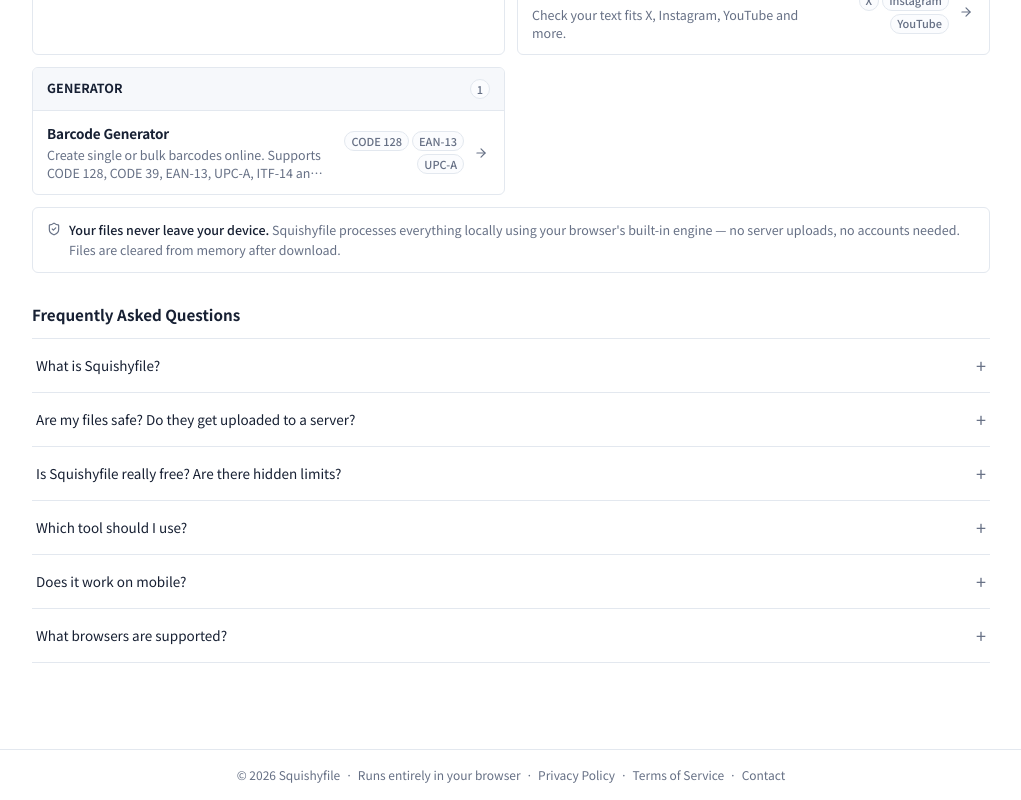
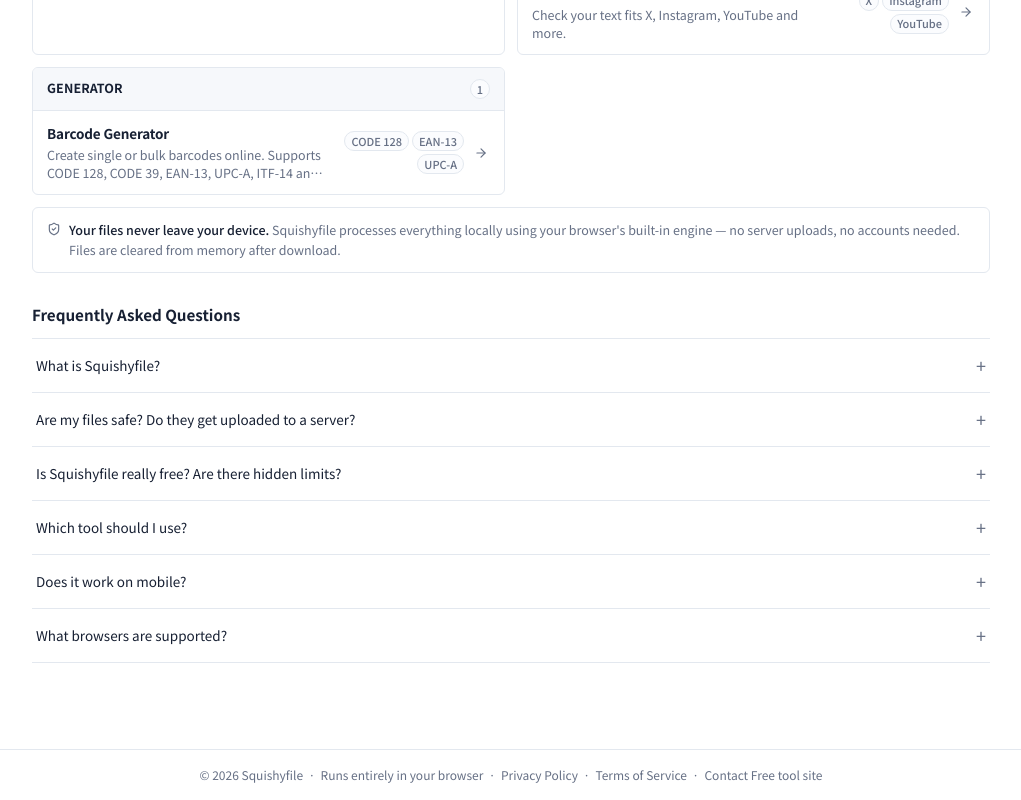
Before and after one commit to linhhv-1996/squishyfile, a SvelteKit app: page / in a window 1280 px wide. Shown: the part 1148-1948 px from the top of the page, without its empty margins (129-1150 px from the left). Built offline with nearby package versions, Linux system fonts and the light colour scheme.

Commit message:
Update +layout.svelte

```diff
--- a/src/routes/[[lang=lang]]/+layout.svelte
+++ b/src/routes/[[lang=lang]]/+layout.svelte
@@ -467,6 +467,7 @@
 			<a href={privacyHref}>{t('footer.privacy') || 'Privacy Policy'}</a> &nbsp;·&nbsp;
 			<a href={termsHref}>{t('footer.terms') || 'Terms of Service'}</a> &nbsp;·&nbsp;
 			<a href={contactHref}>{t('footer.contact') || 'Contact'}</a>
+			<a href="https://uploadless.app/">Free tool site</a>
 		</p>
 	</div>
 </footer>
```
